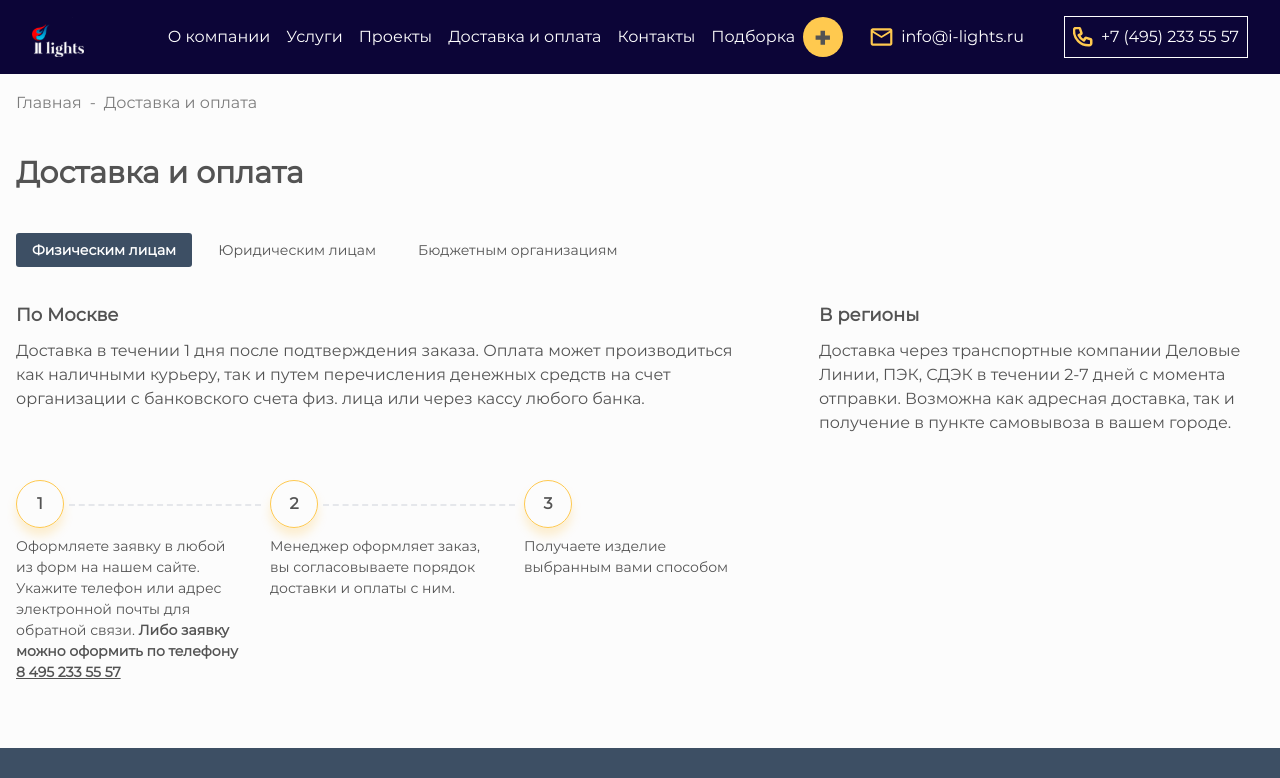
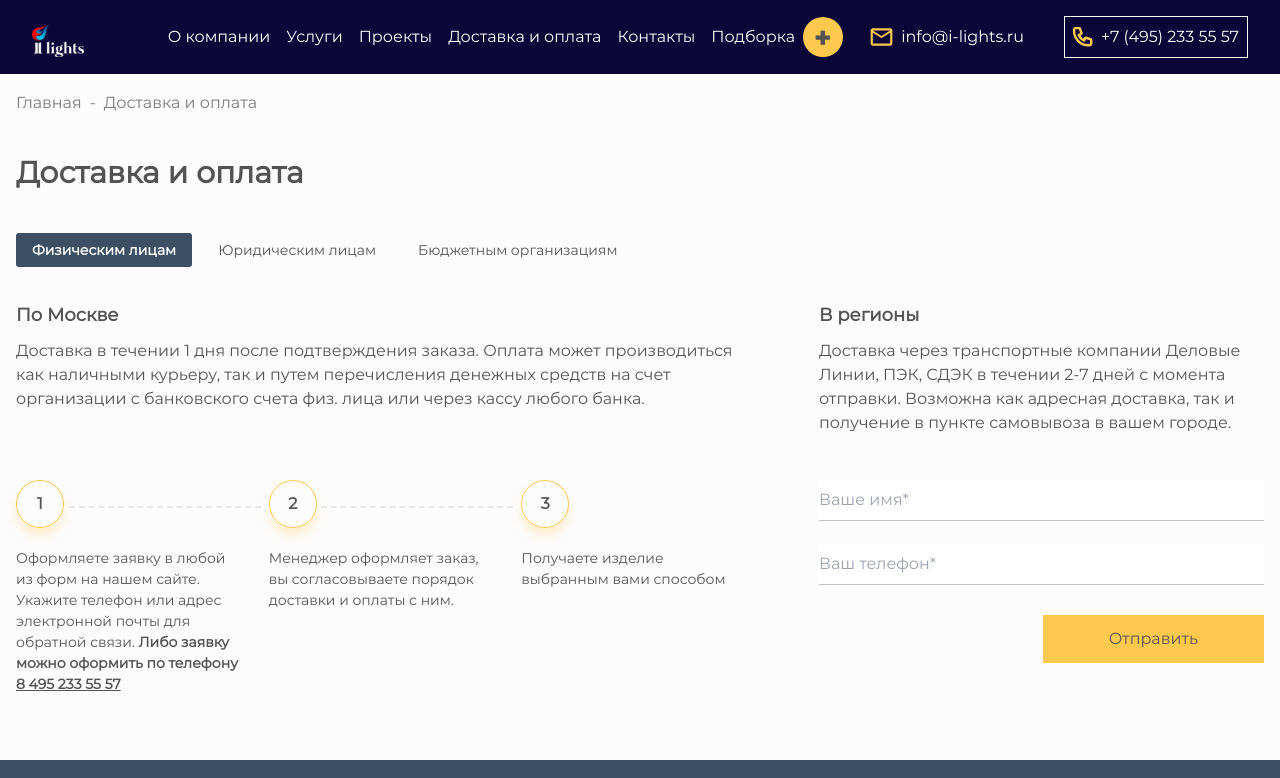
Before and after one commit to 89811421793/lamps, a Next.js app: page /delivery in a window 1280 px wide. Shown: the top 778 px of the page. Built offline with nearby package versions, Linux system fonts and the light colour scheme.

Commit message:
общий вид страницы Delivery

```diff
--- a/src/app/components/Steps.tsx
+++ b/src/app/components/Steps.tsx
@@ -28,7 +28,7 @@ const Steps = () => {
               <span className="text-[16px] font-bold">{index + 1}</span>
             </div>
           </div>
-          <p className="text-left mt-2 text-[14px] text-darkgrey max-w-[230px] text-left">
+          <p className="text-left mt-[20px] text-[14px] text-darkgrey max-w-[230px] text-left">
             {step.description}
           </p>
           {/* Добавление горизонтальной пунктирной линии */}
--- a/src/app/delivery/page.tsx
+++ b/src/app/delivery/page.tsx
@@ -4,6 +4,7 @@ import Container from '../components/Container';
 import Link from 'next/link';
 import SectionTitle from '../components/SectionTitle';
 import Steps from '../components/Steps';
+import Button from '../components/Button'; // Не забудьте импортировать компонент Button
 
 const tabs = [
   "Физическим лицам",
@@ -75,9 +76,6 @@ const Delivery = () => {
                   <p className="text-[16px] text-darkgrey max-w-[90%]">
                     Доставка в течении 1 дня после подтверждения заказа. Оплата может производиться как наличными курьеру, так и путем перечисления денежных средств на счет организации с банковского счета физ. лица или через кассу любого банка.
                   </p>
-
-
-
                 </div>
                 <div className="max-w-[445px]">
                   <SectionTitle
@@ -92,9 +90,25 @@ const Delivery = () => {
               </div>
               <div className='flex mt-[5px] pt-[0]'>
                 <Steps />
+                <div className="max-w-[445px] ml-[45px] mt-[40px]">
                   <form>
-
+                    <input
+                      type="text"
+                      placeholder="Ваше имя*"
+                      className="border-b border-[#C4C4C4] mb-[23px] w-full py-2 px-0 focus:outline-none"
+                      required
+                    />
+                    <input
+                      type="text"
+                      placeholder="Ваш телефон*"
+                      className="border-b border-[#C4C4C4] mb-[30px] w-full py-2 px-0 focus:outline-none"
+                      required
+                    />
+                    <div className="flex justify-end">
+                      <Button text="Отправить" paddingX="px-[66px]" isLink={false} />
+                    </div>
                   </form>
+                </div>
               </div>
             </>
           )}
```
Lines whose indentation alone changed are shown as unchanged.
